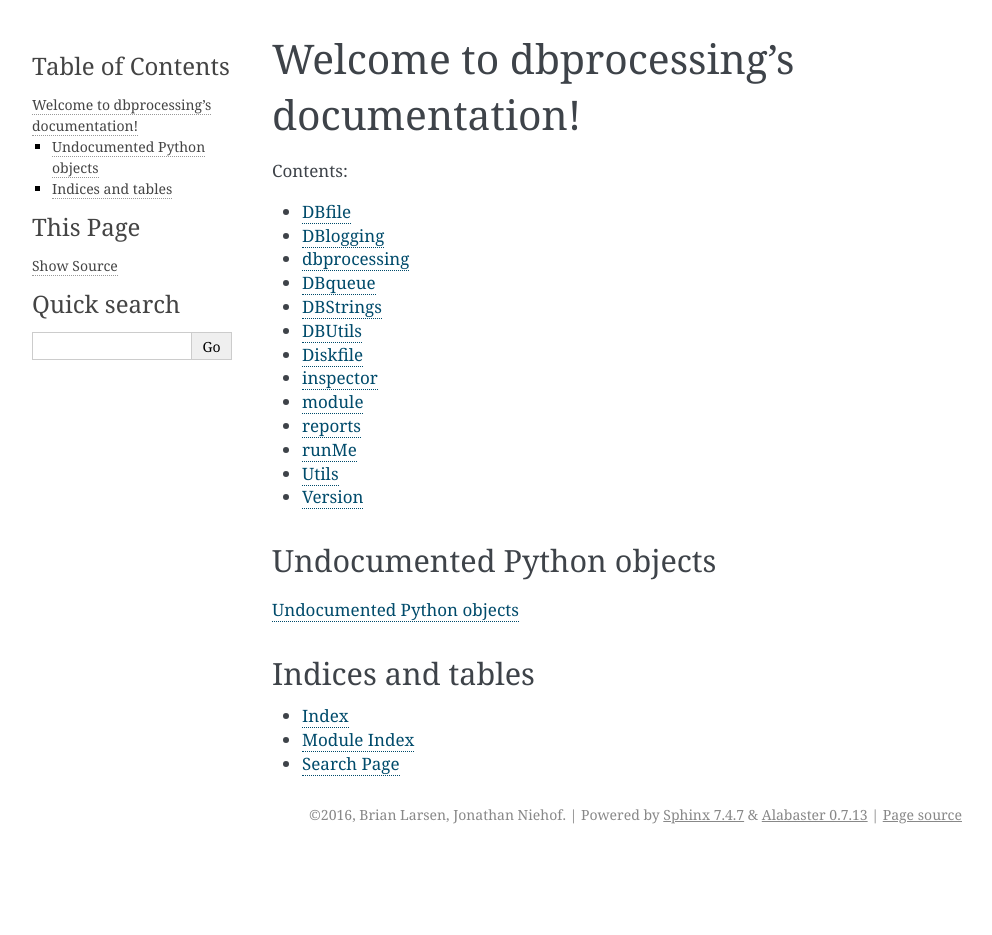
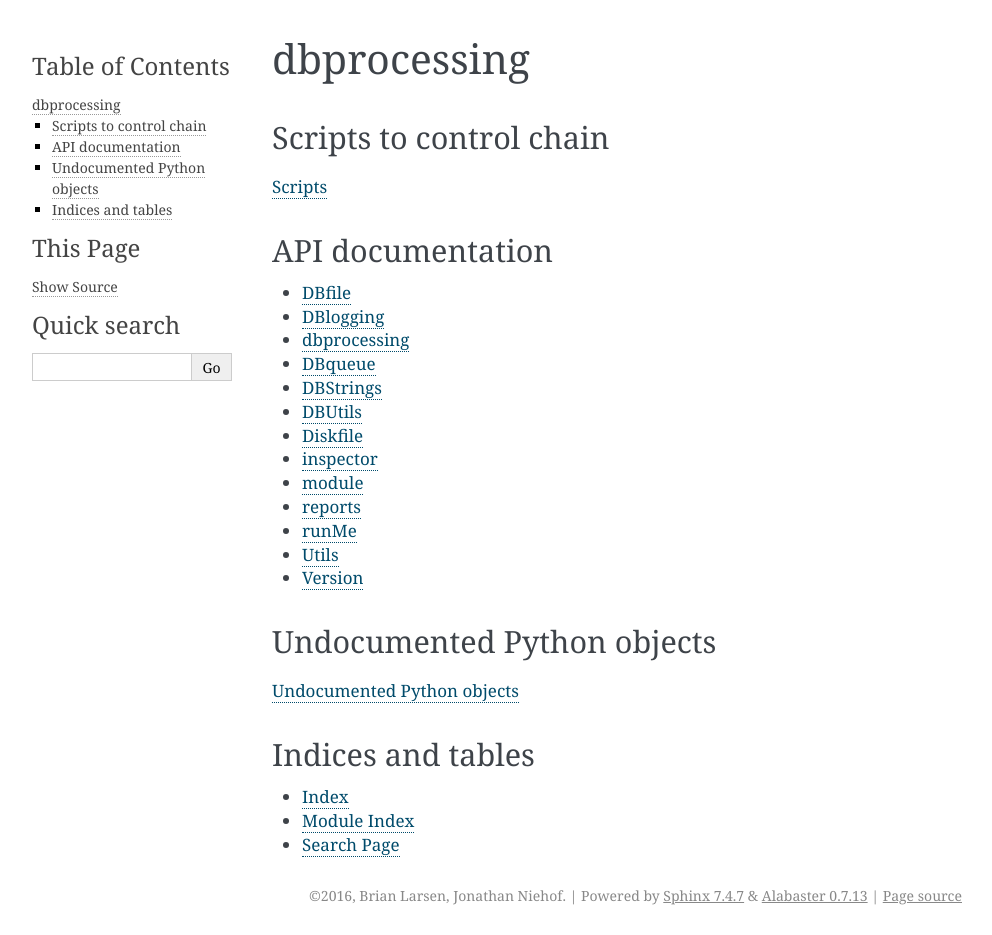
Before and after one commit to spacepy/dbprocessing, a Sphinx documentation site: the page built from sphinx/source/index.rst, in a window 1280 px wide. Shown: the whole page, without its empty margins (148-1140 px from the left). Built offline with Sphinx 7.4.7, drawn with Linux system fonts in a browser that asks for light colours; formulas are drawn with MathJax 3; before the commit the page ends 900 px from its top, so only the background shows below that.

Commit message:
sphinx: begin the documentation of the scripts.

```diff
--- a/sphinx/source/index.rst
+++ b/sphinx/source/index.rst
@@ -1,8 +1,14 @@
 
-Welcome to dbprocessing's documentation!
-========================================
+dbprocessing
+============
 
-Contents:
+Scripts to control chain
+------------------------
+:doc:`scripts`
+
+
+API documentation
+-----------------
 
 .. toctree::
     :maxdepth: 2
```
Also changed, not shown: sphinx/source/ConfigurationFiles.rst (added, +22 -0 lines), sphinx/source/scripts.rst (added, +26 -0 lines).
